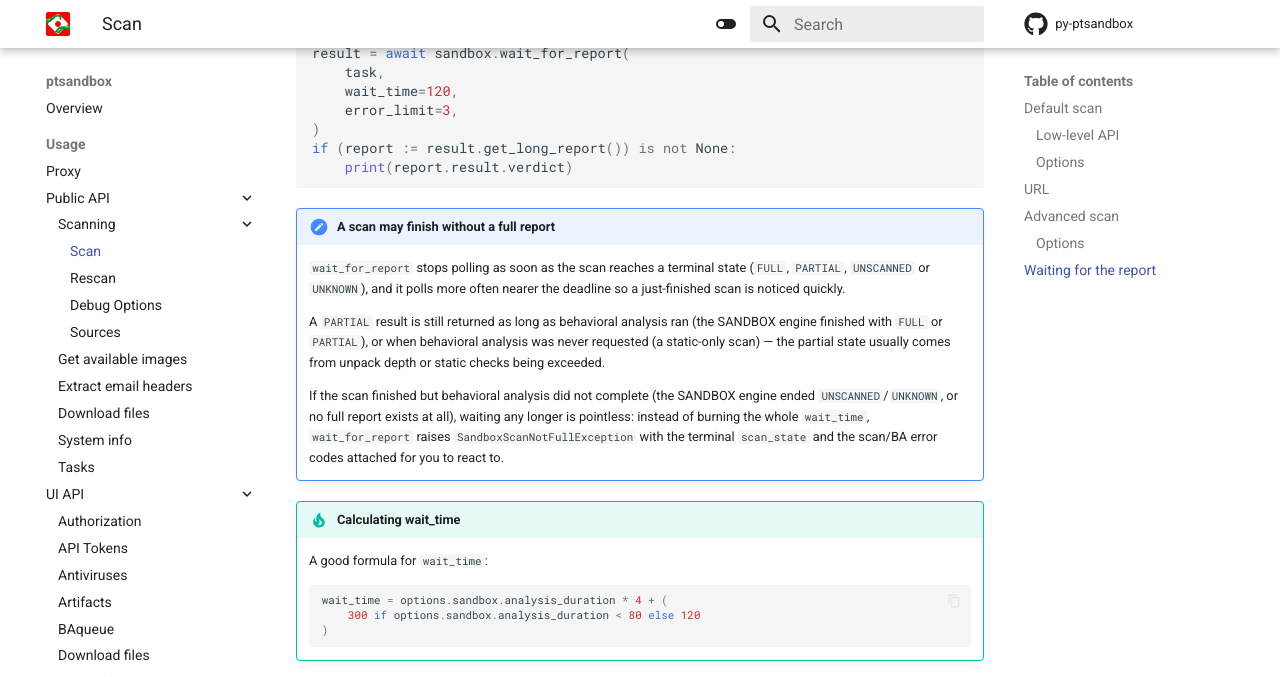
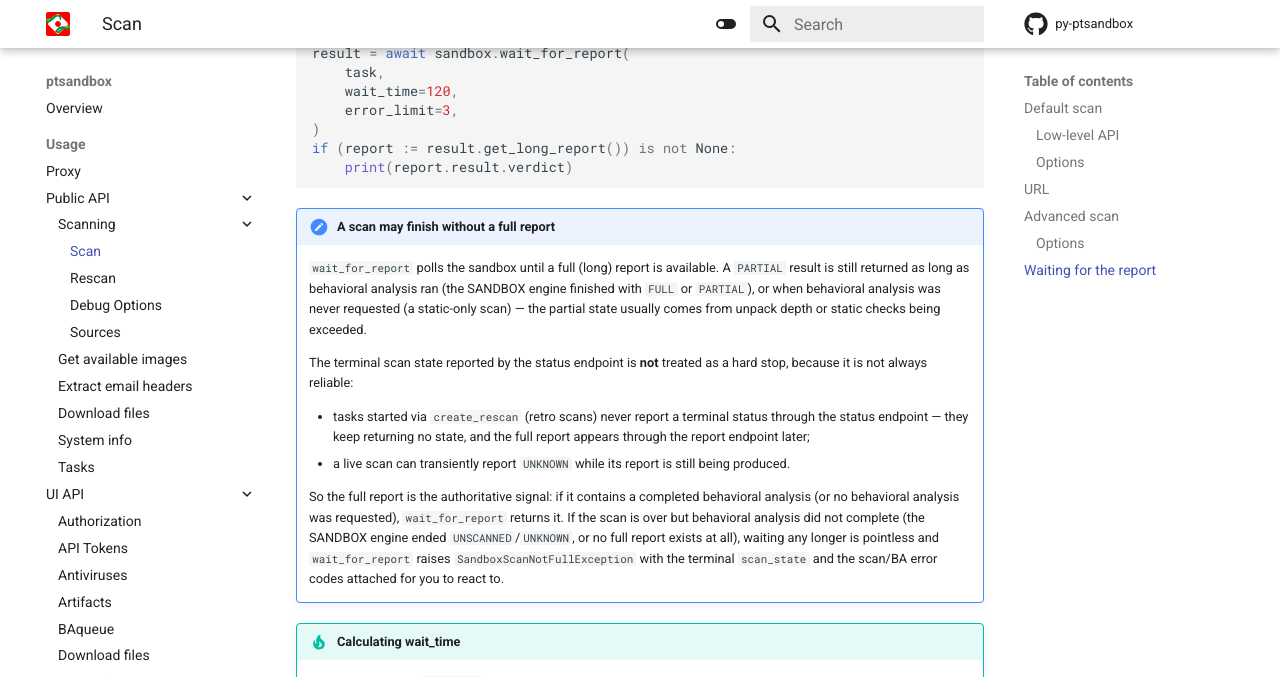
Before and after one commit to Security-Experts-Community/py-ptsandbox, an MkDocs documentation site: the page built from docs/usage/public-api/scanning/scan.md, in a window 1280 px wide and 900 px high, scrolled down 5036 px, cut to the strip 0-677 px from the top of the window. Built offline with MkDocs 1.6.1 and Material for MkDocs 9.7.7, drawn with Linux system fonts in a browser that asks for light colours; comment, search, counter and statistics services are not loaded; the version menu is left out; some of the changed text lies outside the part shown.

Commit message:
fix: another wait_for_report bug

```diff
--- a/docs/usage/public-api/scanning/scan.md
+++ b/docs/usage/public-api/scanning/scan.md
@@ -207,20 +207,28 @@ if (report := result.get_long_report()) is not None:
 
 !!! note "A scan may finish without a full report"
 
-    `wait_for_report` stops polling as soon as the scan reaches a terminal state
-    (`FULL`, `PARTIAL`, `UNSCANNED` or `UNKNOWN`), and it polls more often nearer
-    the deadline so a just-finished scan is noticed quickly.
+    `wait_for_report` polls the sandbox until a full (long) report is available. A
+    `PARTIAL` result is still returned as long as behavioral analysis ran (the SANDBOX
+    engine finished with `FULL` or `PARTIAL`), or when behavioral analysis was never
+    requested (a static-only scan) — the partial state usually comes from unpack depth
+    or static checks being exceeded.
 
-    A `PARTIAL` result is still returned as long as behavioral analysis ran
-    (the SANDBOX engine finished with `FULL` or `PARTIAL`), or when behavioral
-    analysis was never requested (a static-only scan) — the partial state usually
-    comes from unpack depth or static checks being exceeded.
+    The terminal scan state reported by the status endpoint is **not** treated as a
+    hard stop, because it is not always reliable:
 
-    If the scan finished but behavioral analysis did not complete (the SANDBOX
-    engine ended `UNSCANNED`/`UNKNOWN`, or no full report exists at all), waiting
-    any longer is pointless: instead of burning the whole `wait_time`,
-    `wait_for_report` raises `SandboxScanNotFullException` with the terminal
-    `scan_state` and the scan/BA error codes attached for you to react to.
+    * tasks started via `create_rescan` (retro scans) never report a terminal status
+      through the status endpoint — they keep returning no state, and the full report
+      appears through the report endpoint later;
+    * a live scan can transiently report `UNKNOWN` while its report is still being
+      produced.
+
+    So the full report is the authoritative signal: if it contains a completed
+    behavioral analysis (or no behavioral analysis was requested), `wait_for_report`
+    returns it. If the scan is over but behavioral analysis did not complete (the
+    SANDBOX engine ended `UNSCANNED`/`UNKNOWN`, or no full report exists at all),
+    waiting any longer is pointless and `wait_for_report` raises
+    `SandboxScanNotFullException` with the terminal `scan_state` and the scan/BA error
+    codes attached for you to react to.
 
 !!! tip "Calculating wait_time"
 
--- a/pyproject.toml
+++ b/pyproject.toml
@@ -1,6 +1,6 @@
 [project]
 name = "ptsandbox"
-version = "5.1.3"
+version = "5.1.4"
 description = "Async API connector for PT Sandbox instances"
 readme = "README.md"
 requires-python = "<4.0,>=3.11"
```
Also changed, not shown: 3 other files.
